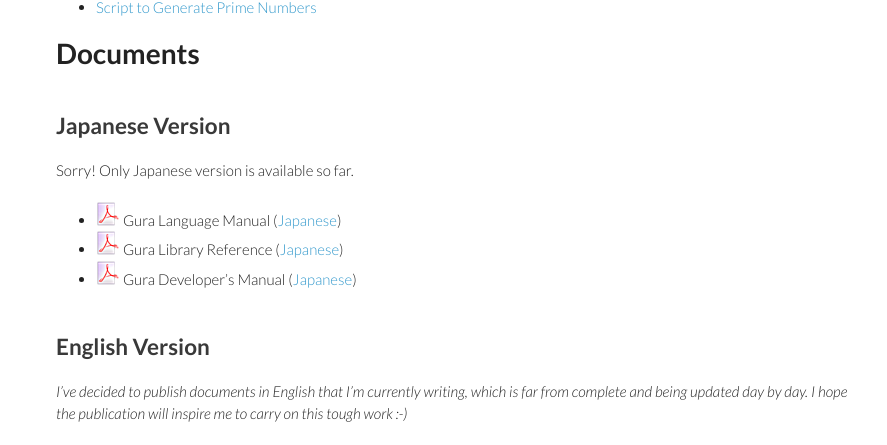
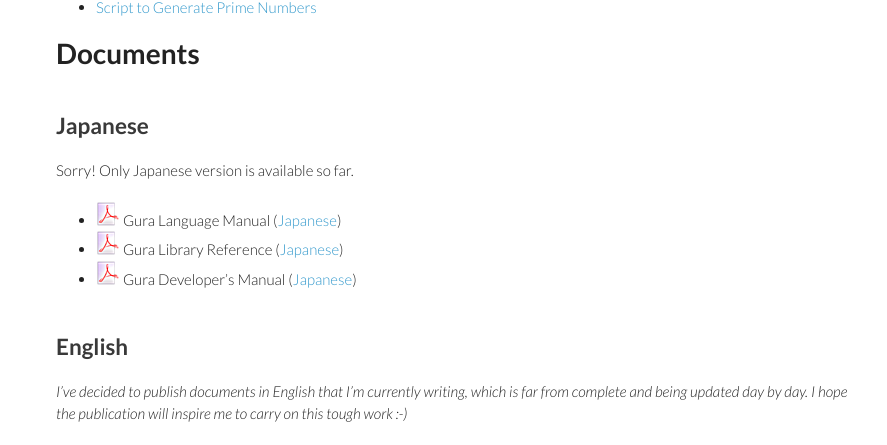
Before and after one commit to rudidude86/gura-lang.github.io, a Jekyll site: the page built from index.md, in a window 1280 px wide. Shown: the part 1135-1580 px from the top of the page, without its empty margins (184-1071 px from the left). Built offline with Jekyll 4.4.1, drawn with Linux system fonts in a browser that asks for light colours; Markdown is read by kramdown in place of the engine named in the settings.

Commit message:
updated document

```diff
--- a/index.md
+++ b/index.md
@@ -62,7 +62,7 @@ after it's given with iterators, `1..` and `readlines('foo.txt')`, as its argume
 
 # Documents
 
-## Japanese Version
+## Japanese
 
 Sorry! Only Japanese version is available so far.
 
@@ -70,7 +70,7 @@ Sorry! Only Japanese version is available so far.
 - ![pdf-icon](images/pdf.png) Gura Library Reference ([Japanese](https://github.com/gura-lang/gura-doc/blob/master/gura-lib-j.pdf?raw=true))
 - ![pdf-icon](images/pdf.png) Gura Developer's Manual ([Japanese](https://github.com/gura-lang/gura-doc/blob/master/gura-dev-j.pdf?raw=true))
 
-## English Version
+## English
 
 _I've decided to publish documents in English that I'm currently writing,
 which is far from complete and being updated day by day.
```
